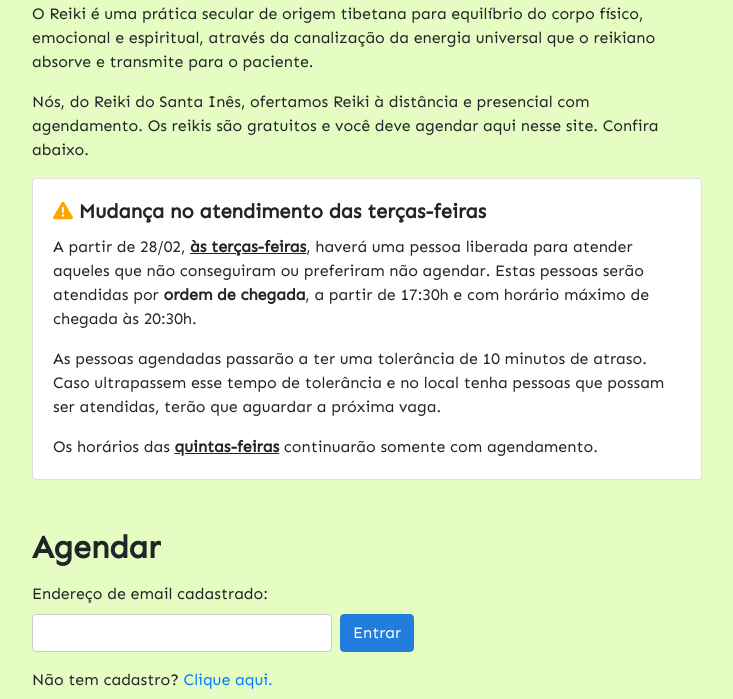
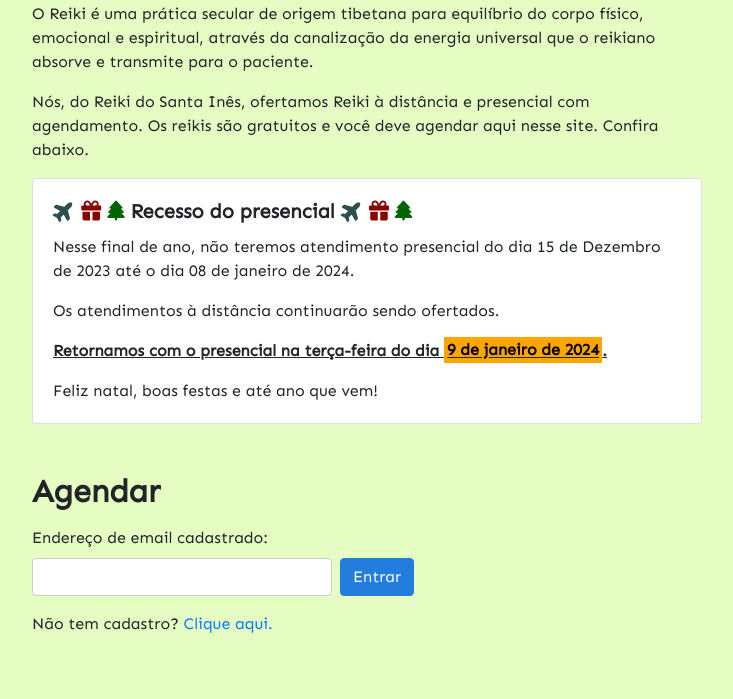
Before and after one commit to gabrielmip/worker-scheduler, a Django app: page / in a window 1280 px wide. Shown: the part 374-1073 px from the top of the page, without its empty margins (273-1006 px from the left). After the commit the page ends 1007 px from the top, so only its background shows below. Run offline with Django 3.2, Linux system fonts and the light colour scheme; some libraries are stand-ins or nearby versions.

Commit message:
Notice on holidays

```diff
--- a/src/workforce/static/workforce/index.css
+++ b/src/workforce/static/workforce/index.css
@@ -58,6 +58,10 @@ a.disabled {
 
 .g16 {
     gap: 16px;
+}
+
+.mb-0 {
+    margin-bottom: 0px;
 }
 
 .mt-32 {
--- a/src/workforce/templates/welcome.html
+++ b/src/workforce/templates/welcome.html
@@ -28,23 +28,19 @@
     <div class="card" role="alert">
         <div class="card-body">
             <h5 class="card-title">
-                <i class="fa fa-exclamation-triangle" aria-hidden="true" style="color: orange"></i>
-                Mudança no atendimento das terças-feiras
+                <i class="fa fa-plane" aria-hidden="true" style="color: darkslategrey; rotate: -45deg"></i>
+                <i class="fa fa-gift" aria-hidden="true" style="color: darkred"></i>
+                <i class="fa fa-tree" aria-hidden="true" style="color: darkgreen"></i>
+                Recesso do presencial
+                <i class="fa fa-plane" aria-hidden="true" style="color: darkslategrey; rotate: -45deg"></i>
+                <i class="fa fa-gift" aria-hidden="true" style="color: darkred"></i>
+                <i class="fa fa-tree" aria-hidden="true" style="color: darkgreen"></i>
             </h5>
-            <p>
-                A partir de 28/02, <strong><u>às terças-feiras</u></strong>, haverá uma pessoa liberada
-                para atender aqueles que não conseguiram ou preferiram não agendar. Estas
-                pessoas serão atendidas por <strong>ordem de chegada</strong>, a partir de 17:30h
-                e com horário máximo de chegada às 20:30h.
-            </p>
-            <p>
-                As pessoas agendadas passarão a ter uma tolerância de 10 minutos de atraso.
-                Caso ultrapassem esse tempo de tolerância e no local tenha pessoas que
-                possam ser atendidas, terão que aguardar a próxima vaga.
-            </p>
-            <p style="margin-bottom: 0;">
-                Os horários das <strong><u>quintas-feiras</u></strong> continuarão somente com agendamento.
-            </p>
+            <p>Nesse final de ano, não teremos atendimento presencial do dia
+                15 de Dezembro de 2023 até o dia 08 de janeiro de 2024.</p>
+            <p>Os atendimentos à distância continuarão sendo ofertados.</p>
+            <p><strong><u>Retornamos com o presencial na terça-feira do dia <mark style="background-color: orange">9 de janeiro de 2024</mark>.</u></strong></p>
+            <p class="mb-0">Feliz natal, boas festas e até ano que vem!</p>
         </div>
     </div>
 
```
